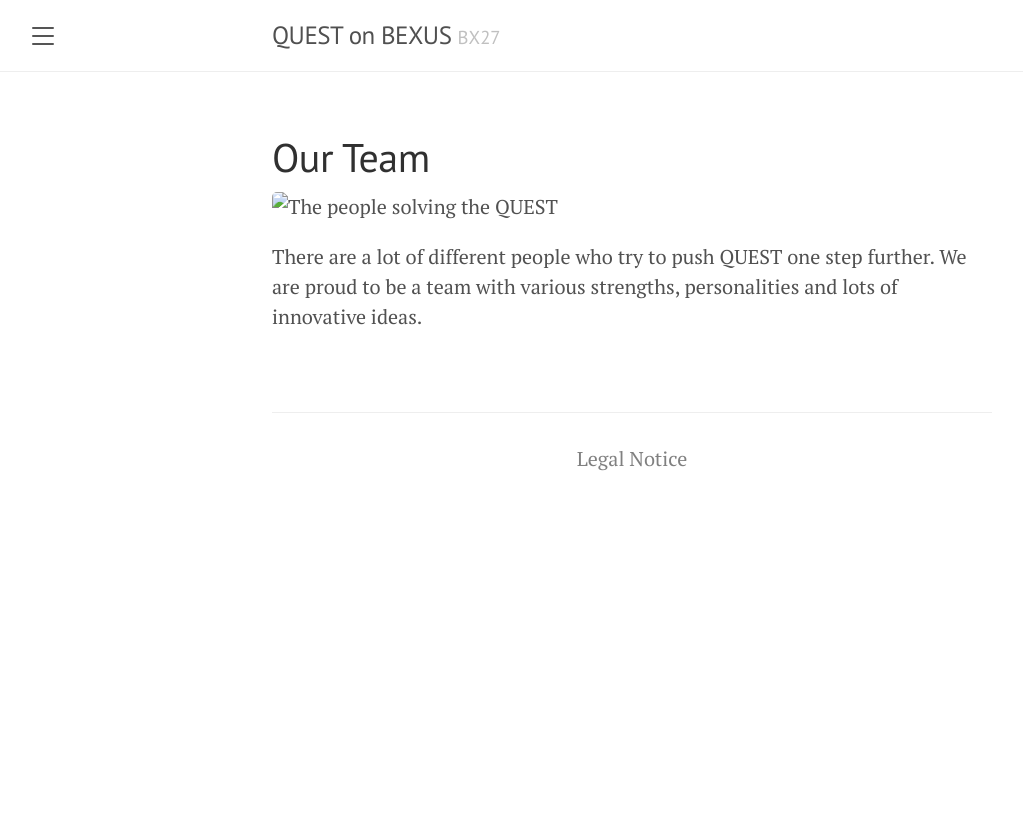
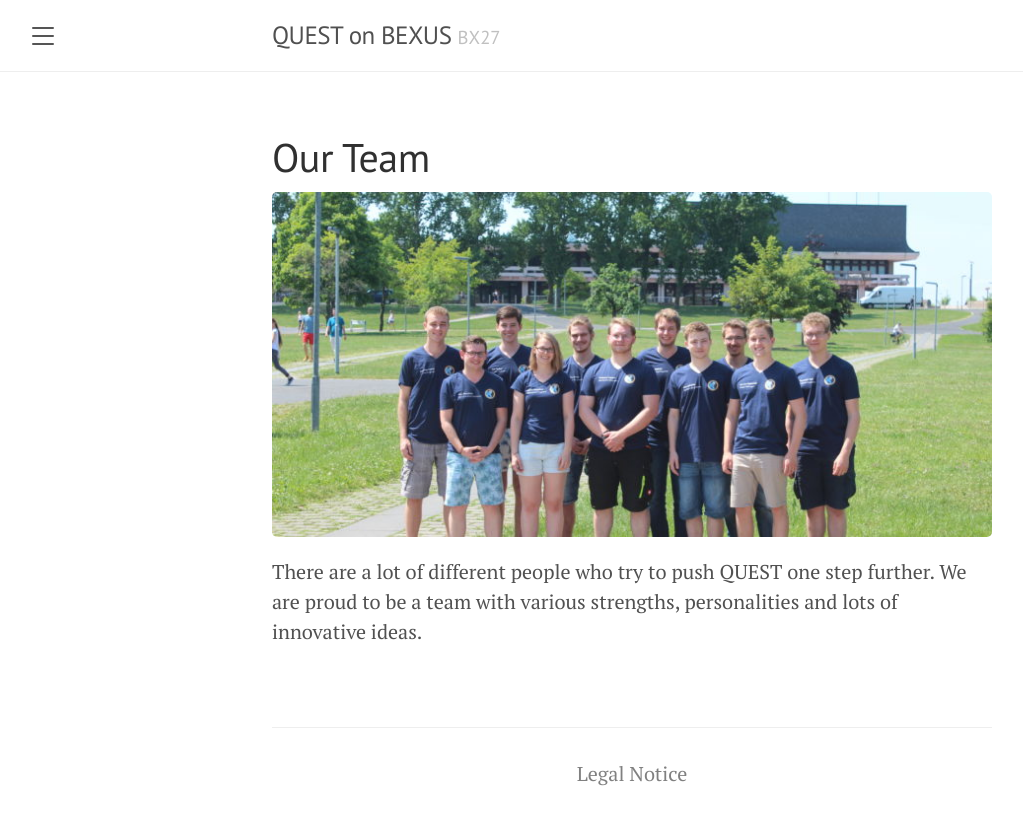
Before and after one commit to jvpichowski/quest-bexus, a Jekyll site: the page built from website/team.md, in a window 1280 px wide. Shown: the top 825 px of the page, without its empty margins (8-1031 px from the left). Built offline with Jekyll 4.4.1, drawn with Linux system fonts in a browser that asks for light colours.

Commit message:
Update team.md

```diff
--- a/website/team.md
+++ b/website/team.md
@@ -3,7 +3,7 @@
 title: Our Team
 ---
 
-![The people solving the QUEST](QuestTeam.jpg){:class="img-responsive"}
+![The people solving the QUEST]({{ site.url }}/QuestTeam.jpg){:class="img-responsive"}
 
 There are a lot of different people who try to push QUEST one step further.
 We are proud to be a team with various strengths, personalities and lots of innovative ideas.
```
